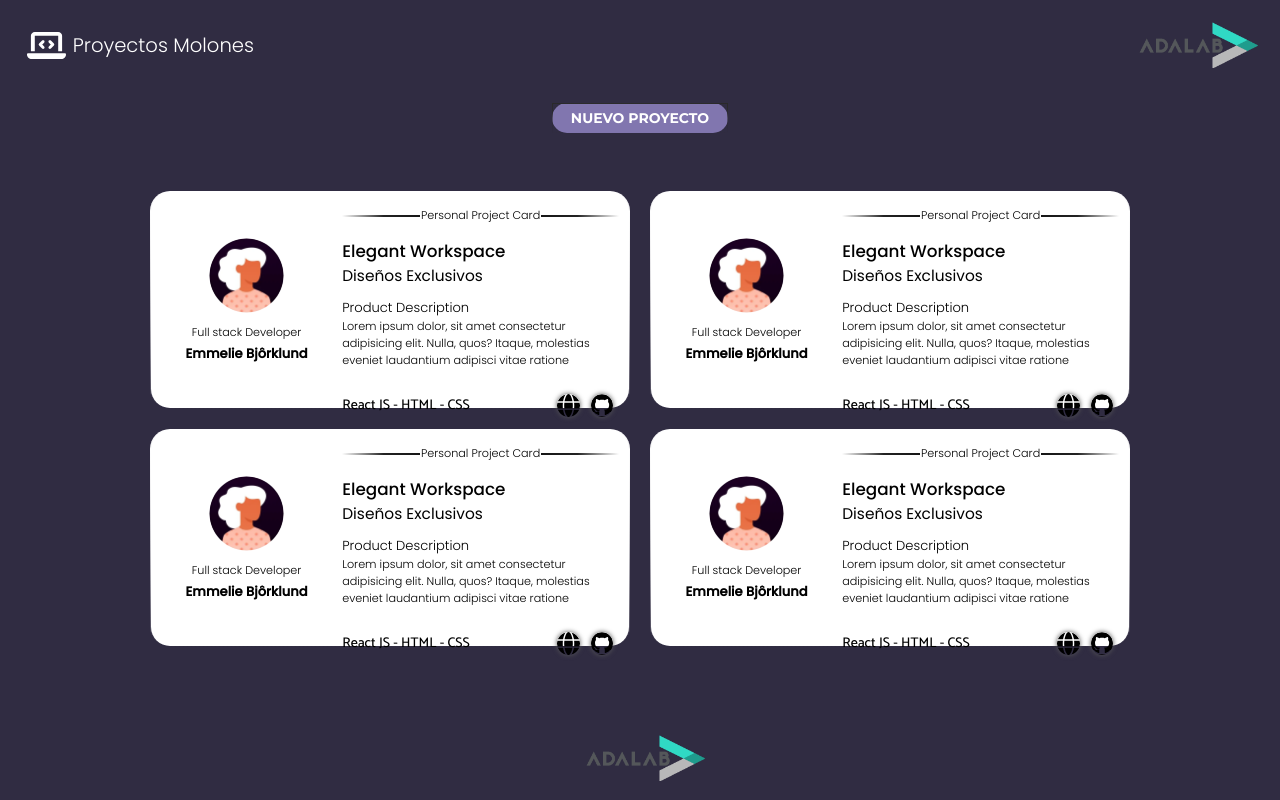
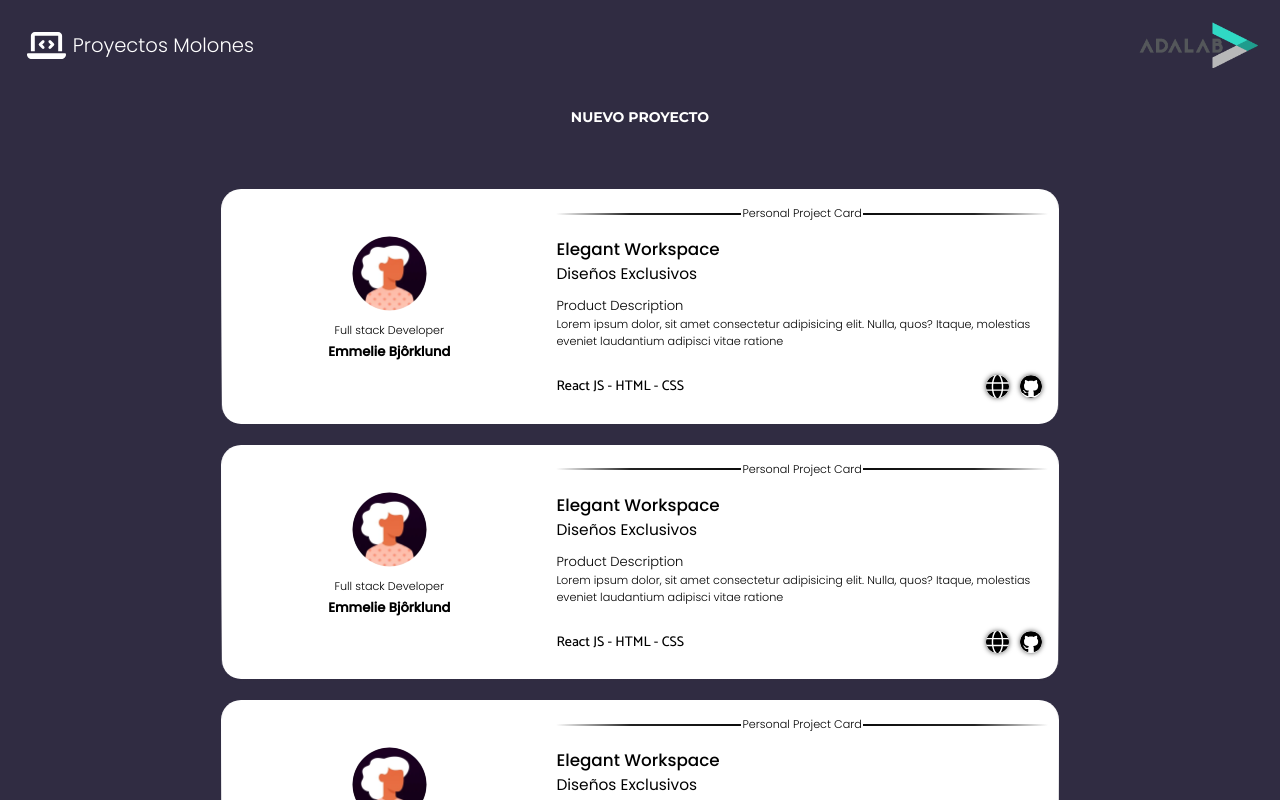
Before and after one commit to Diana-Bernardos/project-promo-X-module-3-team-2, a React (Vite) app: page / in a window 1280 px wide. Shown: the top 800 px of the page. Built offline with nearby package versions, Linux system fonts and the light colour scheme.

Commit message:
fix form styles

```diff
--- a/src/components/Button.jsx
+++ b/src/components/Button.jsx
@@ -1,3 +1,4 @@
+import '../styles/Button.scss';
 //import postData from "../services/postData"
 
 const Button = ({data, postData, addNewProject}) => {
--- a/src/components/Card.jsx
+++ b/src/components/Card.jsx
@@ -5,6 +5,9 @@ import avatar from'../images/avatar.webp';
 const Card = ({props}) => {
 
     const {name, slogan, technologies, repo, demo, desc, autor, job, image, photo} = props
+
+    const urldemo = demo.includes('http://' || 'https://') ? demo : `https://${demo}`;
+    const urlrepo = repo.includes('http://' || 'https://') ? repo : `https://${repo}`;
 
   return (
     <article className="card">
@@ -28,10 +31,10 @@ const Card = ({props}) => {
             <div className="card__technicalInfo">
               <p className="card__technologies">{technologies || "React JS - HTML - CSS"}</p>
 
-              <a className="icon icon__www" href={demo} title="Haz click para ver el proyecto online" target="_blank">
+              <a className="icon icon__www" href={urldemo} title="Haz click para ver el proyecto online" target="_blank">
                 Web link
               </a>
-              <a className="icon icon__github" href={repo} title="Haz click para ver el código del proyecto" target="_blank">
+              <a className="icon icon__github" href={urlrepo} title="Haz click para ver el código del proyecto" target="_blank">
                 GitHub link
               </a>
             </div>
--- a/src/styles/App.scss
+++ b/src/styles/App.scss
@@ -83,75 +83,6 @@ fieldset {
   height: 46px;
 }
 
-.button--link {
-  display: block;
-  width: fit-content;
-
-  margin-inline: auto;
-  margin-block: 8px;
-  padding: 5px 18px;
-  color: var(--color-white);
-  font: var(--font-button);
-  text-transform: uppercase;
-  text-decoration: none;
-
-  -webkit-backdrop-filter: blur(10px);
-  backdrop-filter: blur(10px);
-  border-style: solid;
-  border-width: 1px;
-  border-image-source: linear-gradient(to bottom, #2a2a2a 0%, rgba(0, 0, 0, 0));
-  border-image-slice: 1;
-  border-radius: 20px;
-  background-color: var(--color-dark-lilac);
-  /*
-  background-image: linear-gradient(to bottom, var(--color-dark-lilac), var(--color-dark-lilac)), linear-gradient(to bottom, #2a2a2a 0%, rgba(0, 0, 0, 0));
-  background-origin: border-box;
-  background-clip: content-box, border-box;
-  */
-}
-
-.button {
-  display: block;
-  min-width: 120px;
-  max-width: 150px;
-
-  margin: 8px;
-  padding: 5px 18px;
-  color: var(--color-white);
-  font: var(--font-button);
-  text-transform: none;
-  text-decoration: none;
-  text-align: center;
-
-  border-radius: 40px;
-  background-image: linear-gradient(to right, var(--color-dark-lilac) -2%, #c0b7e8 98%);
-
-  cursor: pointer;
-}
-
-.button--large {
-  display: block;
-  width: 145px;
-
-  margin-inline: auto;
-  margin-block: 8px;
-  padding: 5px 18px;
-  color: var(--color-white);
-  font: var(--font-button);
-  text-transform: none;
-  text-decoration: none;
-  text-align: center;
-
-  border-radius: 40px;
-  background-color: transparent;
-  background-image: linear-gradient(to right, var(--color-dark-lilac) -2%, #c0b7e8 98%);
-
-  cursor: pointer;
-}
-
-.button--large:hover {
-  border-color: var(--color-white);
-}
 
 /* ICONS */
 
--- a/src/styles/Button.scss
+++ b/src/styles/Button.scss
@@ -0,0 +1,64 @@
+
+.button--link {
+    display: block;
+    width: fit-content;
+
+    margin-inline: auto;
+    margin-block: 8px;
+    padding: 5px 18px;
+    color: var(--color-white);
+    font: var(--font-button);
+    text-transform: uppercase;
+    text-decoration: none;
+
+    // -webkit-backdrop-filter: blur(10px);
+    // backdrop-filter: blur(10px);
+    // border-style: solid;
+    // border-width: 1px;
+    // border-image-source: linear-gradient(to bottom, #2a2a2a 0%, rgba(0, 0, 0, 0));
+    // border-image-slice: 1;
+    // border-radius: 20px;
+    // background-color: var(--color-dark-lilac);
+    /*
+    background-image: linear-gradient(to bottom, var(--color-dark-lilac), var(--color-dark-lilac)), linear-gradient(to bottom, #2a2a2a 0%, rgba(0, 0, 0, 0));
+    background-origin: border-box;
+    background-clip: content-box, border-box;
+    */
+  }
+
+
+
+  .button--large {
+    border: none;
+    display: block;
+    width: 110px;
+    height: 35px;
+    margin-inline: auto;
+    margin-block: 8px;
+    padding: 5px 18px;
+    color: var(--color-white);
+    font: var(--font-button);
+    text-transform: none;
+    text-decoration: none;
+    text-align: center;
+
+    border-radius: 40px;
+    background-color: transparent;
+    background-image: linear-gradient(to right, var(--color-dark-lilac) -2%, #c0b7e8 98%);
+
+    cursor: pointer;
+
+    @media screen and (min-width: 420px) {
+        width: 120px;
+        height: 40px;
+      }
+
+      @media screen and (min-width: 560px) {
+        width: 150px;
+        height: 50px;
+      }
+  }
+
+  .button--large:hover {
+    border-color: var(--color-white);
+  }
--- a/src/styles/FakeCard.scss
+++ b/src/styles/FakeCard.scss
@@ -1,112 +1,112 @@
-.card {
-    display: grid;
-    grid-template-columns: 40% 60%;
-    width: 100%;
-    max-width: 480px;
-    max-height: 218px;
+// .card {
+//     display: grid;
+//     grid-template-columns: 40% 60%;
+//     width: 100%;
+//     max-width: 480px;
+//     max-height: 218px;
 
-    color: var(--color-black);
-    font: var(--font-card-text);
+//     color: var(--color-black);
+//     font: var(--font-card-text);
 
-    border-radius: 20px;
-    -webkit-backdrop-filter: blur(10px);
-    backdrop-filter: blur(10px);
-    border-style: solid;
-    border-width: 1px;
-    border-image-source: linear-gradient(to bottom, var(--color-white) 0%, rgba(0, 0, 0, 0));
-    border-image-slice: 1;
-    background-image: linear-gradient(to bottom, var(--color-white), var(--color-white)), linear-gradient(to bottom, var(--color-white) 0%, rgba(0, 0, 0, 0));
-    background-origin: border-box;
-    background-clip: content-box, border-box;
+//     border-radius: 20px;
+//     -webkit-backdrop-filter: blur(10px);
+//     backdrop-filter: blur(10px);
+//     border-style: solid;
+//     border-width: 1px;
+//     border-image-source: linear-gradient(to bottom, var(--color-white) 0%, rgba(0, 0, 0, 0));
+//     border-image-slice: 1;
+//     background-image: linear-gradient(to bottom, var(--color-white), var(--color-white)), linear-gradient(to bottom, var(--color-white) 0%, rgba(0, 0, 0, 0));
+//     background-origin: border-box;
+//     background-clip: content-box, border-box;
 
-    @media screen and (minwidth: 768px) {
-        width: 45%;
-    }
-  }
+//     @media screen and (minwidth: 768px) {
+//         width: 45%;
+//     }
+//   }
 
-  .card .card__projectTitle {
-    grid-column: 2;
-    position: relative;
-    margin: 15px 10px 1rem 0;
-    text-align: center;
-    text-transform: capitalize;
+//   .card .card__projectTitle {
+//     grid-column: 2;
+//     position: relative;
+//     margin: 15px 10px 1rem 0;
+//     text-align: center;
+//     text-transform: capitalize;
 
-    font: var(--font-card-section);
-  }
+//     font: var(--font-card-section);
+//   }
 
-  .card .card__projectTitle::before {
-    content: '';
-    position: absolute;
-    top: calc( 50% - 1px );
-    bottom: calc( 50% - 1px );
-    left: 0;
-    right: 0;
-    z-index: 0;
+//   .card .card__projectTitle::before {
+//     content: '';
+//     position: absolute;
+//     top: calc( 50% - 1px );
+//     bottom: calc( 50% - 1px );
+//     left: 0;
+//     right: 0;
+//     z-index: 0;
 
-    background-image: linear-gradient(to right, white, #232323 15%, var(--color-black), #232323 85%, white);
-  }
+//     background-image: linear-gradient(to right, white, #232323 15%, var(--color-black), #232323 85%, white);
+//   }
 
-  .card .card__projectTitle--text {
-    position: relative;
-    padding-inline: 0.1em;
-    z-index: 1;
-    background-color: var(--color-white);
-  }
+//   .card .card__projectTitle--text {
+//     position: relative;
+//     padding-inline: 0.1em;
+//     z-index: 1;
+//     background-color: var(--color-white);
+//   }
 
-  .card .card__author {
-    display: flex;
-    flex-direction: column;
-    align-items: center;
-    margin-bottom: 10px;
-  }
+//   .card .card__author {
+//     display: flex;
+//     flex-direction: column;
+//     align-items: center;
+//     margin-bottom: 10px;
+//   }
 
-  .card .card__authorPhoto {
-    width: 75px;
-    height: 75px;
-    border-radius: 50%;
-    background-image: url('../images/avatar.webp');
-    background-position: center;
-    background-size: cover;
-    margin-bottom: 0.8rem;
-  }
+//   .card .card__authorPhoto {
+//     width: 75px;
+//     height: 75px;
+//     border-radius: 50%;
+//     background-image: url('../images/avatar.webp');
+//     background-position: center;
+//     background-size: cover;
+//     margin-bottom: 0.8rem;
+//   }
 
-  .card .card__job {
-    margin-bottom: 0.2rem;
-    text-align: center;
-  }
+//   .card .card__job {
+//     margin-bottom: 0.2rem;
+//     text-align: center;
+//   }
 
-  .card .card__name {
-    font: var(--font-card-title);
-    margin-bottom: .2rem;
-  }
+//   .card .card__name {
+//     font: var(--font-card-title);
+//     margin-bottom: .2rem;
+//   }
 
-  .card .card__name--author {
-    text-align: center;
-  }
+//   .card .card__name--author {
+//     text-align: center;
+//   }
 
-  .card .card__project {
-    margin-right: 10px;
-  }
+//   .card .card__project {
+//     margin-right: 10px;
+//   }
 
-  .card .card__slogan {
-    font: var(--font-card-subtitle);
-    margin-top: -.2rem;
-    margin-bottom: .8rem;
-  }
+//   .card .card__slogan {
+//     font: var(--font-card-subtitle);
+//     margin-top: -.2rem;
+//     margin-bottom: .8rem;
+//   }
 
-  .card .card__descriptionTitle {
-    font-weight: inherit;
-    text-transform: capitalize;
-  }
+//   .card .card__descriptionTitle {
+//     font-weight: inherit;
+//     text-transform: capitalize;
+//   }
 
-  .card .card__technicalInfo {
-    display: grid;
-    grid-template-columns: 1fr 2rem 2rem;
-    gap: .5em;
+//   .card .card__technicalInfo {
+//     display: grid;
+//     grid-template-columns: 1fr 2rem 2rem;
+//     gap: .5em;
 
-    margin-block: 1.8rem;
-  }
+//     margin-block: 1.8rem;
+//   }
 
-  .card .card__technologies {
-    font: var(--font-card-tech);
-  }
+//   .card .card__technologies {
+//     font: var(--font-card-tech);
+//   }
--- a/src/styles/Form.scss
+++ b/src/styles/Form.scss
@@ -74,6 +74,7 @@
   .addForm .addForm__group--upload {
     display: flex;
     justify-content: center;
+    align-items: center;
     flex-wrap: wrap;
     margin-bottom: 25px;
   }
@@ -82,9 +83,25 @@
     display: none;
   }
 
+  .addForm .addForm__input-url {
+    display: block;
+    width: calc( 100% - 20px );
+    margin: 0px auto;
+    padding: 8.5px 16px 8.5px 16px;
+    border-radius: 40px;
+    border: solid 2px var(--color-white);
+    color: var(--color-white);
+    background-color: transparent;
+
+    font: var(--font-normal);
+    &.textarea{
+      border-radius: 20px;
+    }
+  }
+
   .addForm .addForm__2col {
     width: calc( 100%);
-    margin: 10px auto;
+    margin: 0px;
     display: flex;
     justify-content: space-between;
   }
@@ -104,4 +121,7 @@
     border: solid 2px var(--color-white);
   }
 
+  .hidden{
+    display: none;
+  }
   // mejora esta mierda ^^^
--- a/src/styles/GetAvatar.scss
+++ b/src/styles/GetAvatar.scss
@@ -1,12 +1,13 @@
 .get-avatar {
   display: flex;
-  margin: 30px 0;
 }
 
 .get-avatar__label {
   display: block;
-  min-width: 120px;
-  max-width: 150px;
+  width: 110px;
+  height: 35px;
+  // min-width: 120px;
+  // max-width: 150px;
 
   margin: 8px;
   padding: 5px 18px;
@@ -20,18 +21,16 @@
   background-image: linear-gradient(to right, var(--color-dark-lilac) -2%, #c0b7e8 98%);
 
   cursor: pointer;
-  // cursor: pointer;
-  // display: flex;
-  // justify-content: center;
-  // align-items: center;
-  // box-sizing: border-box;
-  // background: deeppink;
-  // border-radius: 15px;
-  // border: 0;
-  // font-family: sans-serif;
-  // font-size: 20px;
-  // padding: 10px 20px;
-  // color: #fff;
+  @media screen and (min-width: 420px) {
+    width: 120px;
+    height: 40px;
+  }
+
+  @media screen and (min-width: 560px) {
+    width: 150px;
+    height: 50px;
+  }
+
 }
 
 .get-avatar__upload-field {
```
Also changed, not shown: src/components/Form.jsx (+15 -14 lines).
